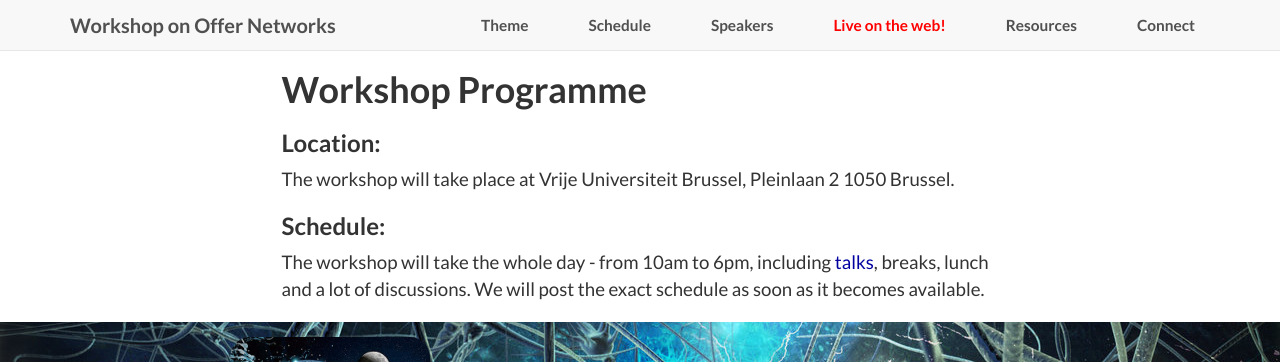
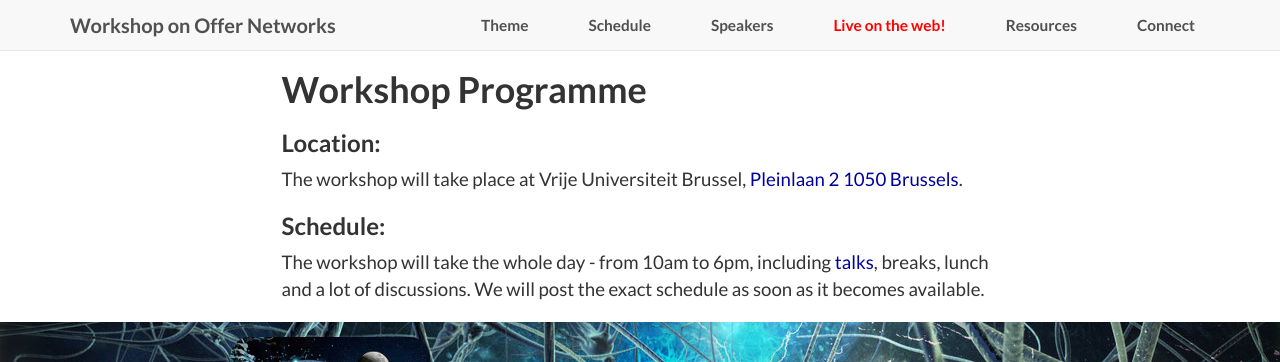
Before and after one commit to globalbraininstitute/onet, a Jekyll site: the page built from pages/schedule.markdown, in a window 1280 px wide. Shown: the top 362 px of the page. Built offline with Jekyll 4.4.1, drawn with Linux system fonts in a browser that asks for light colours; nearby versions of some CDN libraries; library files that are not in the unit come from our copies; comment, search, counter and statistics services are not loaded.

Commit message:
last minor changes

```diff
--- a/pages/schedule.markdown
+++ b/pages/schedule.markdown
@@ -9,7 +9,7 @@ comments: false
 
 ###Location:
 
-The workshop will take place at Vrije Universiteit Brussel, Pleinlaan 2 1050 Brussel.
+The workshop will take place at Vrije Universiteit Brussel, [Pleinlaan 2 1050 Brussels](https://www.google.be/maps/place/Vrije+Universiteit+Brussel/@50.8230583,4.3925353,15z/data=!4m2!3m1!1s0x0:0x34a700e47f2f7fc5).
 
 ###Schedule:
 
--- a/speakers/vveitas.markdown
+++ b/speakers/vveitas.markdown
@@ -4,7 +4,7 @@ layout: page
 speaker: true
 categories: [speaker]
 date: 2015-04-15
-comments: false
+comments: true
 
 ---
 
```
